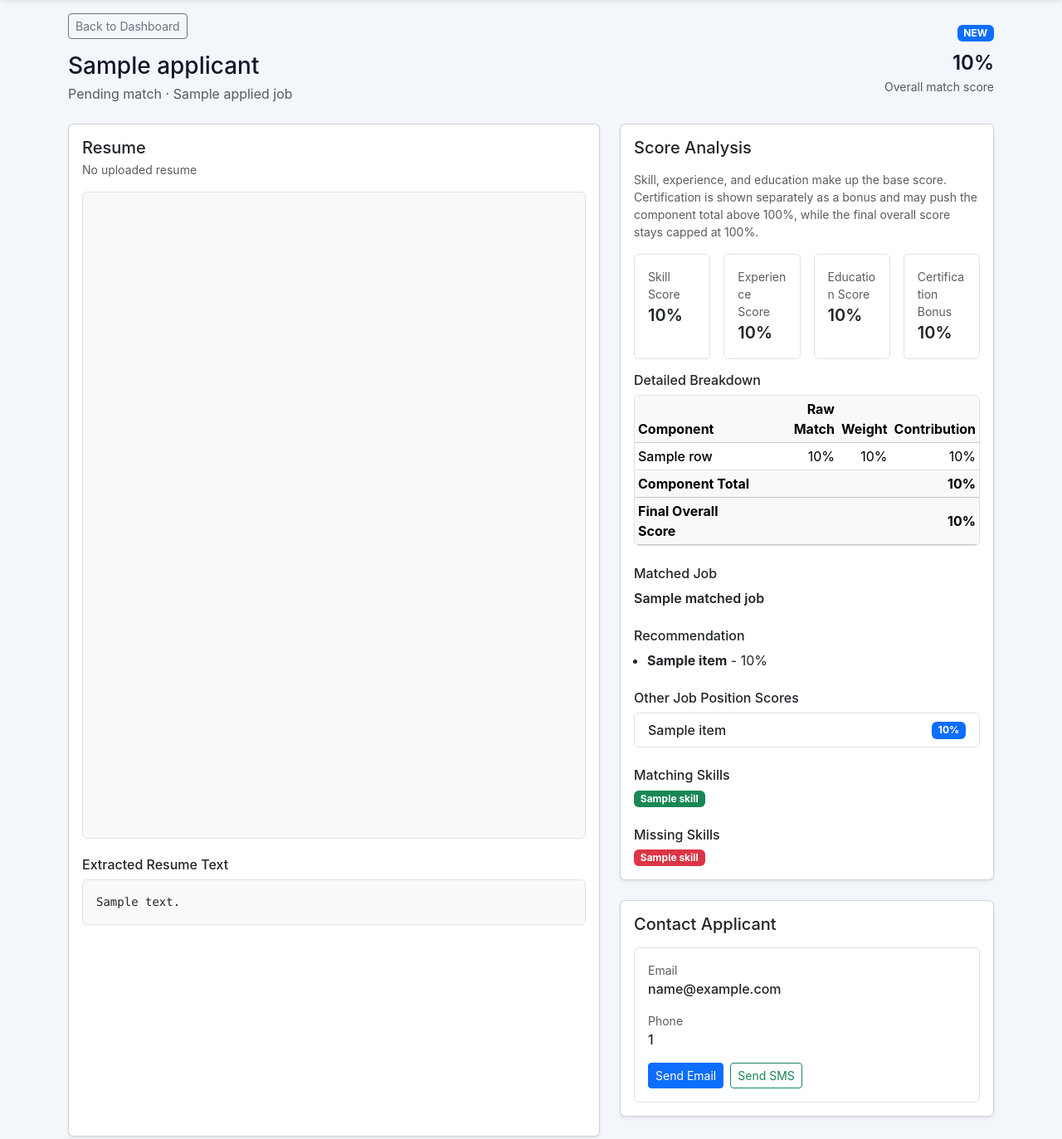
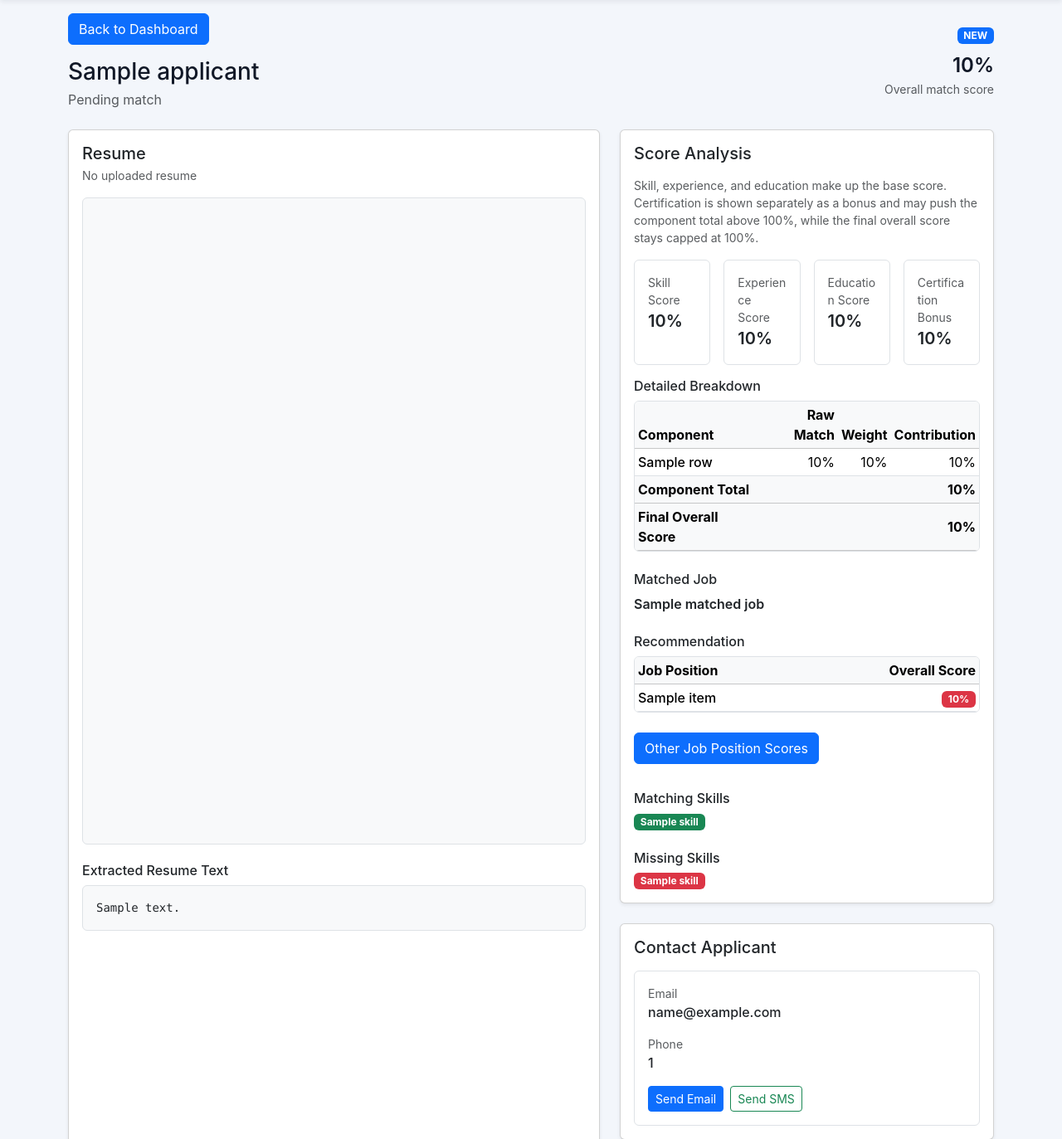
Before and after one commit to markcbrs-dev/SmartScreen, a Django app: template main/templates/main/applicant_detail.html in a window 1280 px wide. Shown: the part 80-1453 px from the top of the page at 83% size. Run offline with Django 5.2, Linux system fonts and the light colour scheme; the template is opened without the code that fills it: most values are stand-ins (such as "Sample title", 1, 10 or a date in 2020); data that the repository does not hold is empty; parts of the project's set-up code (start-up, migrations or seed data) failed here and were passed over.

Commit message:
feat: Refactor applicant detail and dashboard templates for improved score display and styling

```diff
--- a/main/static/css/site.css
+++ b/main/static/css/site.css
@@ -745,13 +745,29 @@ body { background-color: #f8fafc; color: #212529; }
   transition: width 0.4s ease;
 }
 
+.db-bar-fill.score-high {
+  background: linear-gradient(90deg, #198754 0%, #157347 100%);
+}
+
+.db-bar-fill.score-medium {
+  background: linear-gradient(90deg, #ffc107 0%, #d39e00 100%);
+}
+
+.db-bar-fill.score-low {
+  background: linear-gradient(90deg, #dc3545 0%, #b02a37 100%);
+}
+
+.db-match-cell .progress-bar.text-bg-warning {
+  color: #fff !important;
+}
+
 .db-match-pct {
   font-size: 0.82rem;
   font-weight: 700;
-  color: #1e73d8;
+  color: #000;
   white-space: nowrap;
-}
-
+  color: #fff;
+}
 
 /* "View Resume" pill button */
 .db-btn-resume {
--- a/main/templates/main/applicant_detail.html
+++ b/main/templates/main/applicant_detail.html
@@ -20,9 +20,9 @@
 {% block content %}
 <div class="d-flex flex-wrap justify-content-between align-items-center gap-3 mb-4">
   <div>
-    <a href="{% url 'dashboard' %}" class="btn btn-outline-secondary btn-sm mb-3">Back to Dashboard</a>
+    <a href="{% url 'dashboard' %}" class="btn btn-primary mb-3">Back to Dashboard</a>
     <h1 class="h3 mb-1">{{ applicant.get_full_name }}</h1>
-    <p class="text-muted mb-0">{{ applicant.position|default:"Pending match" }}{% if applicant.applied_job %} · {{ applicant.applied_job.title }}{% endif %}</p>
+    <p class="text-muted mb-0">{{ applicant.position|default:"Pending match" }}</p>
   </div>
   <div class="text-md-end">
     <div><span class="badge text-bg-primary">{{ applicant.status }}</span></div>
@@ -167,30 +167,56 @@
         <div class="mb-4">
           <h3 class="h6">Recommendation</h3>
           {% if recommendations %}
-            <ul class="mb-0 ps-3">
+            <div class="table-responsive border rounded">
+              <table class="table table-sm mb-0 align-middle">
+                <thead class="table-light">
+                  <tr>
+                    <th scope="col">Job Position</th>
+                    <th scope="col" class="text-end">Overall Score</th>
+                  </tr>
+                </thead>
+                <tbody>
                   {% for item in recommendations %}
-                <li><strong>{{ item.job_title }}</strong> - {{ item.overall_score }}%</li>
+                    <tr>
+                      <td class="fw-medium">{{ item.job_title }}</td>
+                      <td class="text-end">
+                        <span class="badge {% if item.overall_score >= 80 %}text-bg-success{% elif item.overall_score >= 60 %}text-bg-warning{% else %}text-bg-danger{% endif %}">{{ item.overall_score }}%</span>
+                      </td>
+                    </tr>
                   {% endfor %}
-            </ul>
+                </tbody>
+              </table>
+            </div>
           {% else %}
             <p class="text-muted mb-0">No Recommendations available.</p>
           {% endif %}
         </div>
 
         <div class="mb-4">
-          <h3 class="h6">Other Job Position Scores</h3>
+          <p class="d-inline-flex gap-1 mb-2">
+            <button
+              type="button"
+              class="btn btn-primary"
+              data-bs-toggle="button"
+              id="otherJobScoresToggle"
+              aria-expanded="false"
+              aria-controls="otherJobScoresContent"
+            >Other Job Position Scores</button>
+          </p>
+          <div id="otherJobScoresContent" class="mt-2" hidden>
             {% if job_position_scores %}
               <div class="list-group list-group-flush border rounded overflow-hidden">
                 {% for item in job_position_scores %}
                   <div class="list-group-item d-flex justify-content-between align-items-center gap-3">
                     <span class="fw-medium">{{ item.job_title }}</span>
-                  <span class="badge text-bg-primary">{{ item.overall_score }}%</span>
+                    <span class="badge {% if item.overall_score >= 80 %}text-bg-success{% elif item.overall_score >= 60 %}text-bg-warning{% else %}text-bg-danger{% endif %}">{{ item.overall_score }}%</span>
                   </div>
                 {% endfor %}
               </div>
             {% else %}
               <p class="text-muted mb-0">No job position scores available.</p>
             {% endif %}
+          </div>
         </div>
 
         <div class="mb-4">
@@ -251,3 +277,27 @@
   </div>
 </div>
 {% endblock %}
+
+{% block extra_js %}
+  {{ block.super }}
+  <script>
+    (function () {
+      function setupToggle(toggleId, contentId) {
+        const toggle = document.getElementById(toggleId);
+        const content = document.getElementById(contentId);
+
+        if (!toggle || !content) {
+          return;
+        }
+
+        toggle.addEventListener('click', function () {
+          const isExpanded = toggle.getAttribute('aria-expanded') === 'true';
+          toggle.setAttribute('aria-expanded', String(!isExpanded));
+          content.hidden = isExpanded;
+        });
+      }
+
+      setupToggle('otherJobScoresToggle', 'otherJobScoresContent');
+    })();
+  </script>
+{% endblock %}
```
Also changed, not shown: main/templates/main/dashboard.html (+31 -7 lines), 1 other file. Lines whose indentation alone changed are shown as unchanged.
